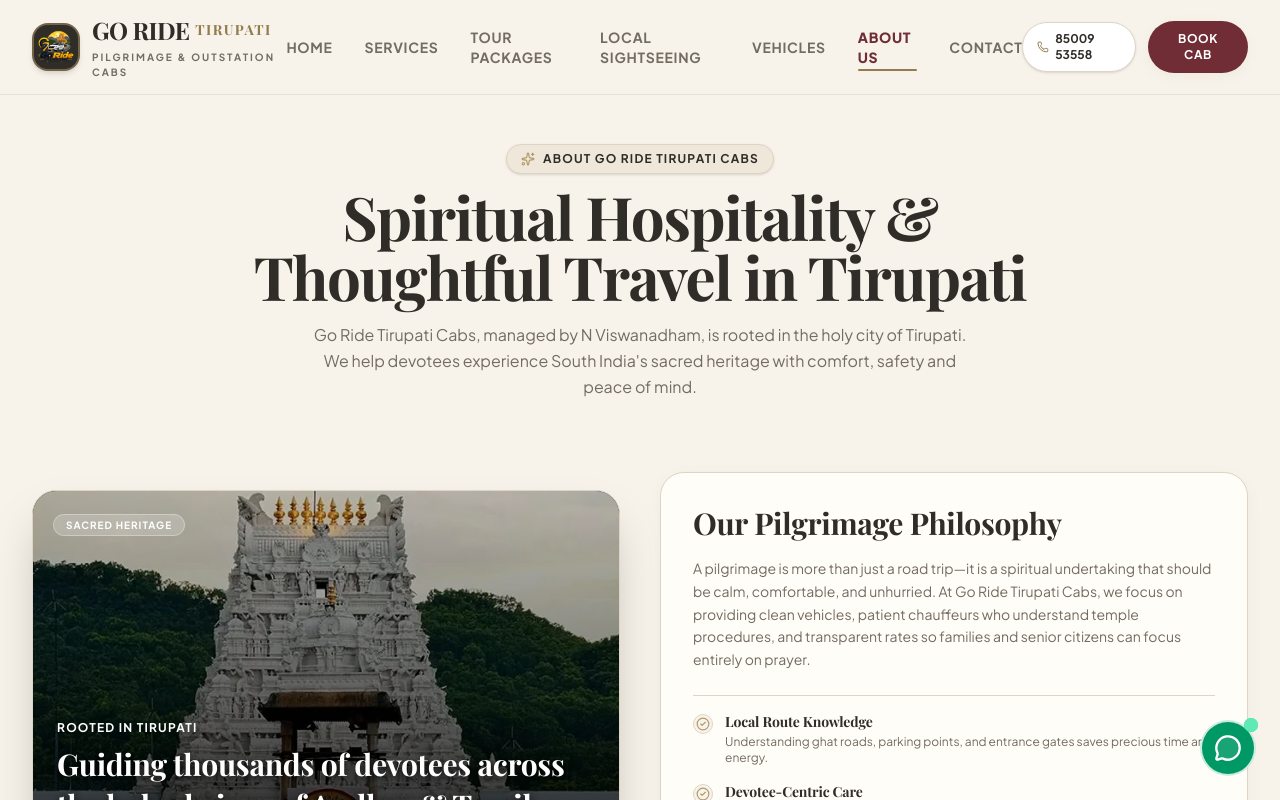
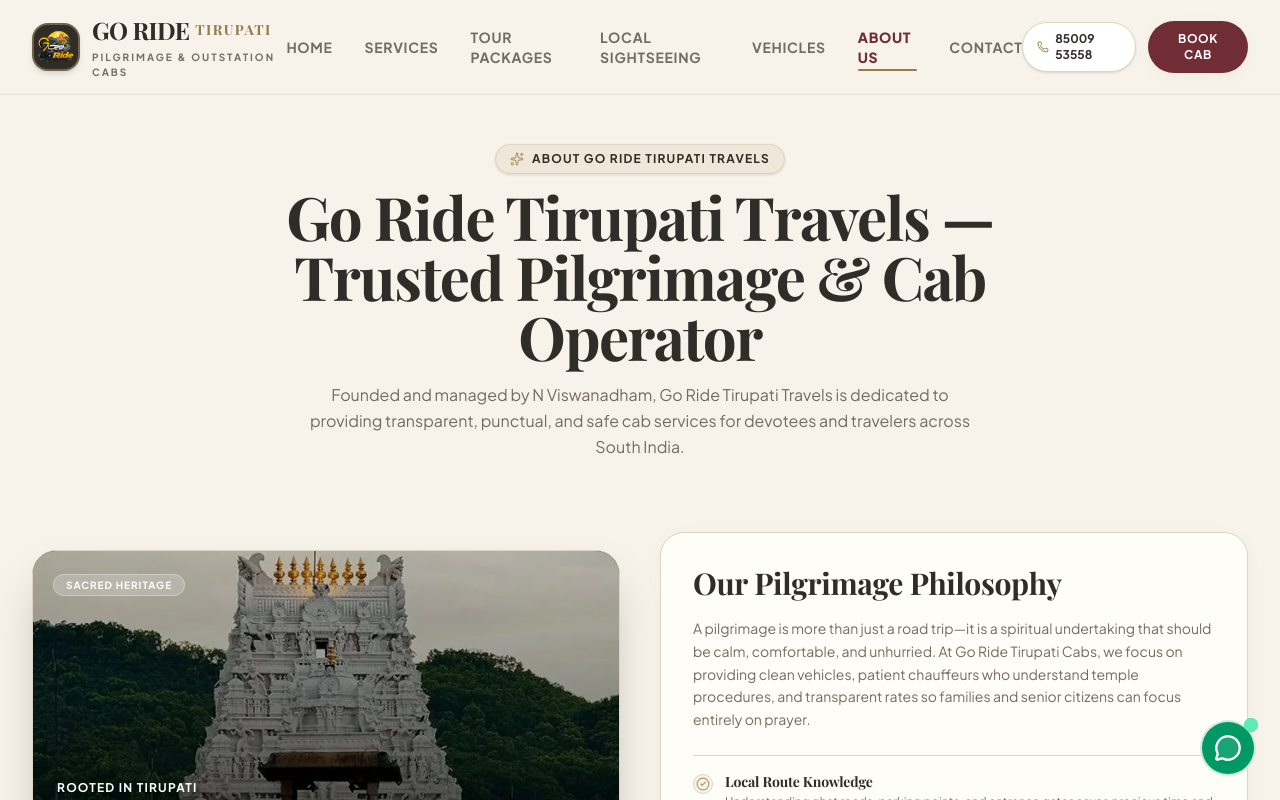
Before and after one commit to GOride-cabs/go-ride, a React (Vite) app: page /about in a window 1280 px wide. Shown: the top 800 px of the page. Built offline with nearby package versions, Linux system fonts and the light colour scheme; a web font is replaced by a local one.

Commit message:
feat(seo): align search intent for Tirupati Travels and regional entities

```diff
--- a/index.html
+++ b/index.html
@@ -52,7 +52,7 @@
           "@type": ["LocalBusiness", "TravelAgency", "TaxiService"],
           "@id": "https://www.goridetirupatitravels.in/#localbusiness",
           "name": "Go Ride Tirupati Travels",
-          "alternateName": ["Go Ride Tirupati Cabs", "Go Ride Taxi Service Tirupati", "Go Ride Tirumala Cabs"],
+          "alternateName": ["Go Ride Tirupati Cabs", "Go Ride Travels Tirupati", "Go Ride Taxi Service Tirupati", "Go Ride Tirumala Cabs", "గో రైడ్ తిరుపతి ట్రావెల్స్"],
           "url": "https://www.goridetirupatitravels.in/",
           "logo": "https://www.goridetirupatitravels.in/images/logo.png",
           "image": "https://www.goridetirupatitravels.in/images/temples/Tirumala-Tour-Packages-from-Hyderabad.webp",
--- a/src/pages/About.jsx
+++ b/src/pages/About.jsx
@@ -10,23 +10,23 @@
   return (
     <div className="pt-24 pb-16 bg-ivory min-h-screen">
       <SEOHead
-        title="About Go Ride Tirupati Travels | Premier 24/7 Tirupati Cab Service"
-        description="Learn about Go Ride Tirupati Travels. Founded by N Viswanadham to provide punctual, transparent, and certified pilgrimage cab services across Tirumala and Tirupati. Call +91 85009 53558."
+        title="Go Ride Tirupati Travels | Best Travels & Taxi Operator in Tirupati"
+        description="Go Ride Tirupati Travels is a trusted local travel agency and cab operator in Tirupati managed by N Viswanadham. 24/7 Tirumala darshan cabs, pilgrimage tour packages, airport pickups & outstation travel from ₹14/km. Call +91 85009 53558."
         canonicalUrl="https://www.goridetirupatitravels.in/about"
-        keywords="About Go Ride Tirupati, Tirupati Cab Company, N Viswanadham Travels, Best Taxi Operator Tirupati"
+        keywords="best travels in Tirupati, Tirupati travels, Go Ride Tirupati Travels, Tirupati travel agency, Tirupati tour operator, N Viswanadham travels, Tirupati Cab Company"
       />
 
       {/* Header Section */}
       <div className="max-w-7xl mx-auto px-4 sm:px-6 lg:px-8 py-12 text-center">
         <div className="inline-flex items-center space-x-2 px-3.5 py-1.5 rounded-full bg-ivory-200 border border-warmBorder text-charcoal text-xs font-bold tracking-widest uppercase mb-3 shadow-sm">
           <Sparkles className="w-3.5 h-3.5 text-gold" />
-          <span>ABOUT GO RIDE TIRUPATI CABS</span>
+          <span>ABOUT GO RIDE TIRUPATI TRAVELS</span>
         </div>
-        <h1 className="font-serif text-4xl sm:text-5xl lg:text-6xl font-bold text-charcoal tracking-tight mb-4 max-w-4xl mx-auto">
-          {siteContent.aboutPage.heroHeading}
+        <h1 className="font-serif text-3xl sm:text-5xl lg:text-6xl font-bold text-charcoal tracking-tight mb-4 max-w-4xl mx-auto">
+          Go Ride Tirupati Travels — Trusted Pilgrimage &amp; Cab Operator
         </h1>
         <p className="max-w-2xl mx-auto text-sm sm:text-base text-charcoal-muted leading-relaxed">
-          {siteContent.aboutPage.subheading}
+          Founded and managed by N Viswanadham, Go Ride Tirupati Travels is dedicated to providing transparent, punctual, and safe cab services for devotees and travelers across South India.
         </p>
       </div>
 
```
